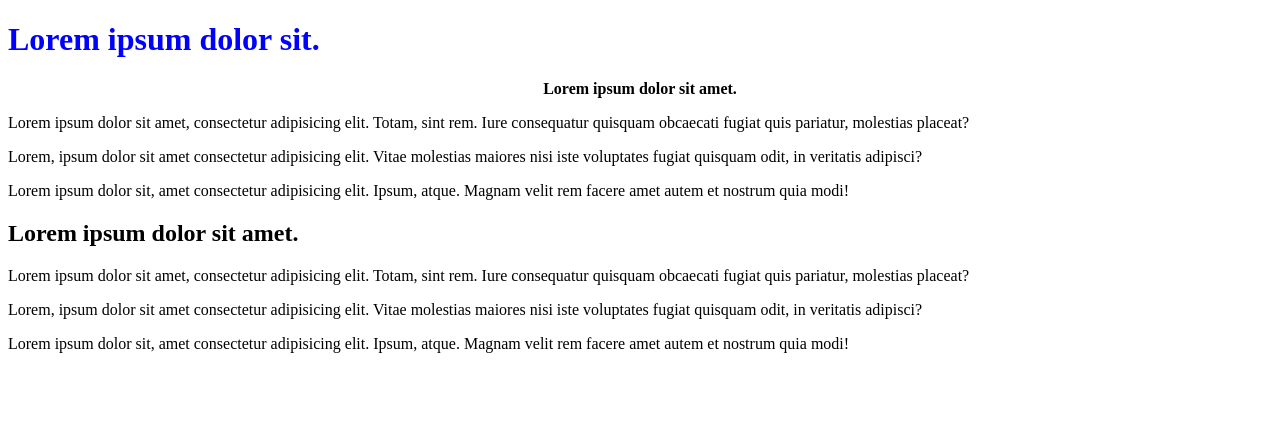
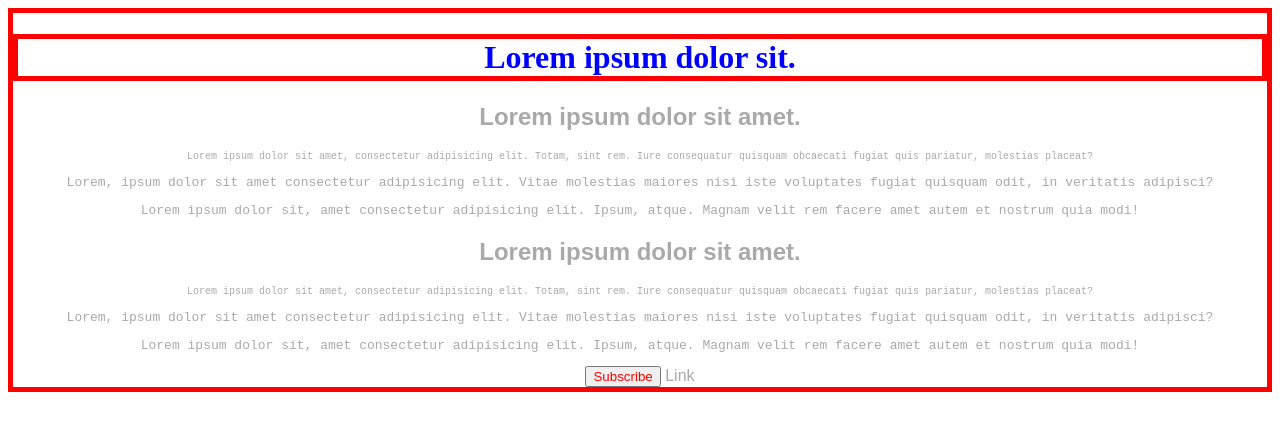
Before and after one commit to Daria-Tkachuk/css-intro, a plain HTML site: page index.html in a window 1280 px wide. Drawn offline with Linux system fonts and the light colour scheme.

Commit message:
Add styles

```diff
--- a/assets/css/style.css
+++ b/assets/css/style.css
@@ -1,3 +1,30 @@
+/* Зовнішні стилі */
 h1 {
     color: blue;
+    font-family: initial;
+    border: inherit;
 }
+
+.annotation {
+    font-size: 10px;
+}
+
+#subscribe-btn {
+    color: red;
+}
+
+p {
+    font-family: monospace;
+}
+
+body {
+    font-family: sans-serif;
+    border: 5px red solid;
+    text-align: center;
+    color: darkgray;
+}
+
+a {
+    color: inherit;
+    text-decoration: none;
+}
--- a/index.html
+++ b/index.html
@@ -5,37 +5,22 @@
     <meta name="viewport" content="width=device-width, initial-scale=1.0">
     <title>CSS Intro</title>
     <link rel="stylesheet" href="./assets/css/style.css">
-    <style>
-        /* Внутрішні стилі
-        h1 {
-            color: green;
-            text-align: center;
-            font-size: 64px;
-        }
-        p {
-            color: #ff00ff;
-            text-align: justify;
-        }
-        h2 {
-            color: rgb(255, 0, 255);
-        }
 
-        */
-    </style>
 </head>
 <body>
     <h1>Lorem ipsum dolor sit.</h1>
 
-    <!-- Інлайн стилі (Вбудовані)-->
-    <h2 style="font-size: 16px; text-align: center;">Lorem ipsum dolor sit amet.</h2>
-    <p>Lorem ipsum dolor sit amet, consectetur adipisicing elit. Totam, sint rem. Iure consequatur quisquam obcaecati fugiat quis pariatur, molestias placeat?</p>
+    <h2>Lorem ipsum dolor sit amet.</h2>
+    <p class="annotation">Lorem ipsum dolor sit amet, consectetur adipisicing elit. Totam, sint rem. Iure consequatur quisquam obcaecati fugiat quis pariatur, molestias placeat?</p>
     <p>Lorem, ipsum dolor sit amet consectetur adipisicing elit. Vitae molestias maiores nisi iste voluptates fugiat quisquam odit, in veritatis adipisci?</p>
     <p>Lorem ipsum dolor sit, amet consectetur adipisicing elit. Ipsum, atque. Magnam velit rem facere amet autem et nostrum quia modi!</p>
 
     <h2>Lorem ipsum dolor sit amet.</h2>
-    <p>Lorem ipsum dolor sit amet, consectetur adipisicing elit. Totam, sint rem. Iure consequatur quisquam obcaecati fugiat quis pariatur, molestias placeat?</p>
+    <p class="annotation">Lorem ipsum dolor sit amet, consectetur adipisicing elit. Totam, sint rem. Iure consequatur quisquam obcaecati fugiat quis pariatur, molestias placeat?</p>
     <p>Lorem, ipsum dolor sit amet consectetur adipisicing elit. Vitae molestias maiores nisi iste voluptates fugiat quisquam odit, in veritatis adipisci?</p>
     <p>Lorem ipsum dolor sit, amet consectetur adipisicing elit. Ipsum, atque. Magnam velit rem facere amet autem et nostrum quia modi!</p>
 
+    <button id="subscribe-btn">Subscribe</button>
+    <a href="#">Link</a>
 </body>
 </html>
```
